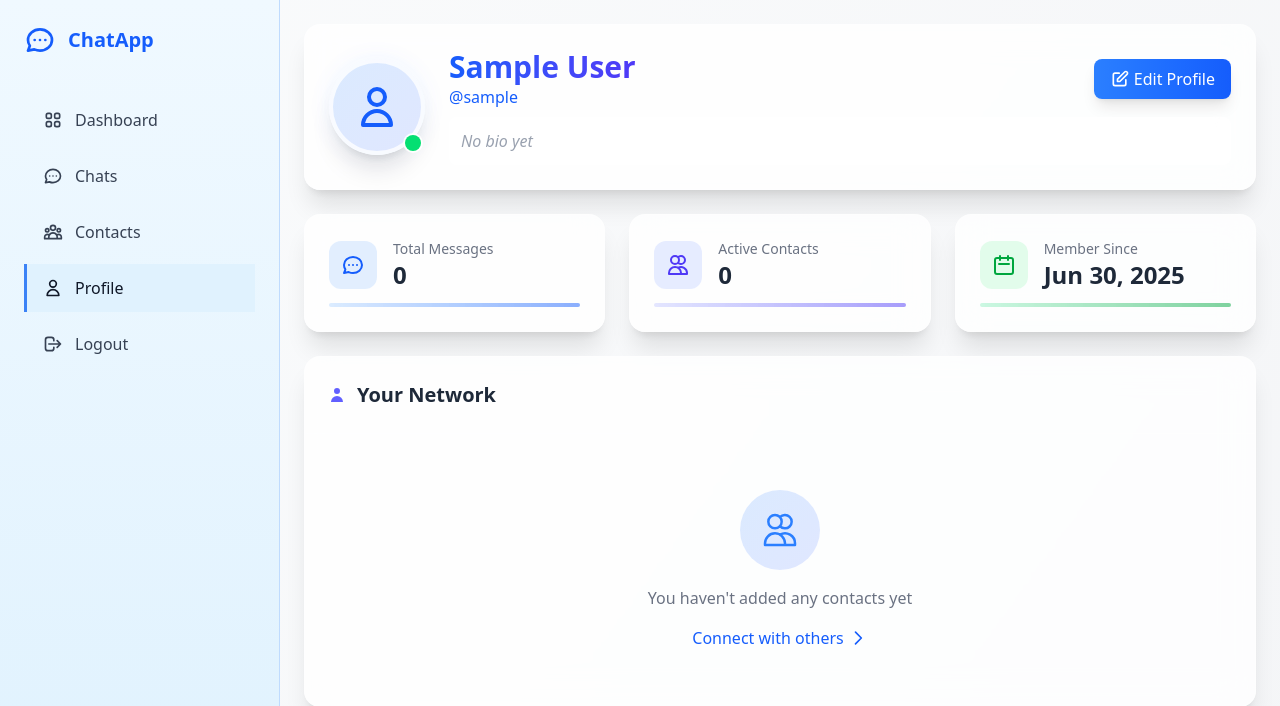
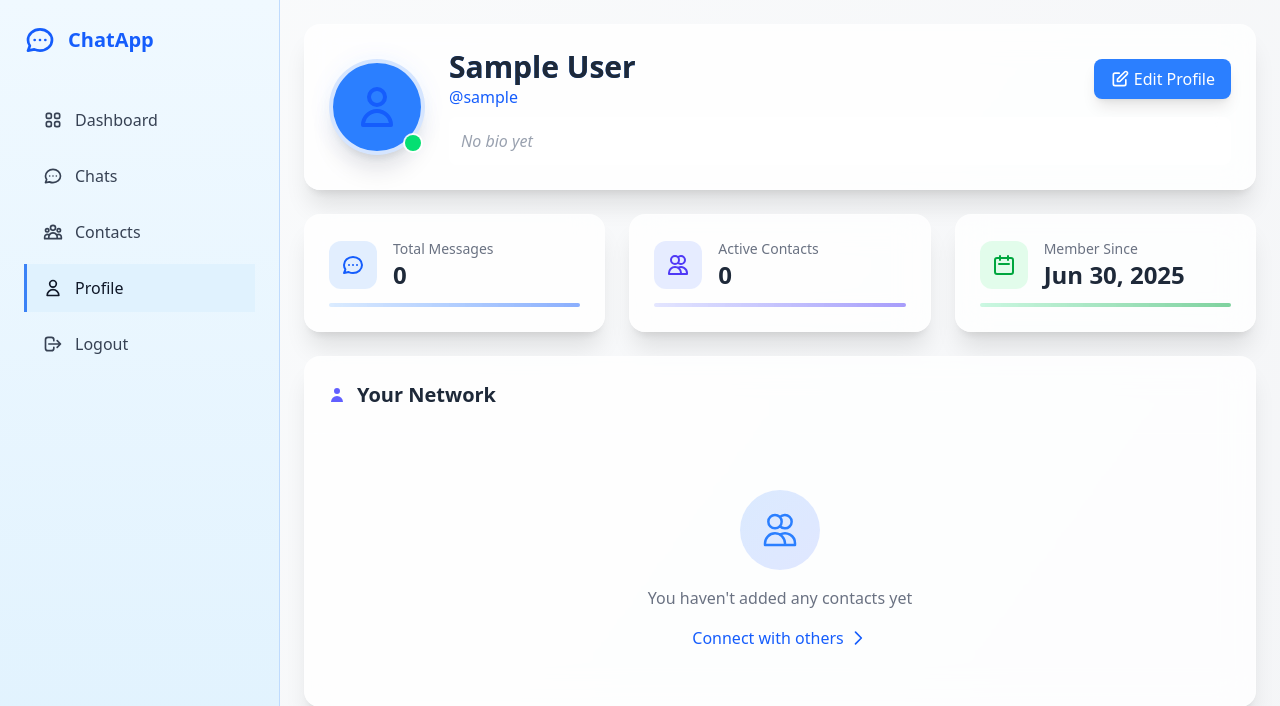
Before and after one commit to brizzieh/ChatAppv2, a Django app: page /dashboard/profile/ in a window 1280 px wide. Shown: the top 706 px of the page. Run offline with Django 5.2, Linux system fonts and the light colour scheme; the visitor is signed in with stand-in values (Sample User, id 1); data comes from the database, SQL or seed files in the repository; data that the repository does not hold is empty; style sheets or scripts are compiled from the project's sources; some libraries are stand-ins or nearby versions.

```diff
--- a/templates/dashboard/profile/index.html
+++ b/templates/dashboard/profile/index.html
@@ -17,7 +17,7 @@
                          class="relative h-24 w-24 rounded-full object-cover border-4 border-white/80 shadow-xl z-10"
                          alt="{{ user.username }} avatar">
                     {% else %}
-                    <div class="relative h-24 w-24 rounded-full bg-gradient-to-br from-blue-100 to-indigo-100 flex items-center justify-center text-blue-600 border-4 border-white/80 shadow-xl z-10">
+                    <div class="relative h-24 w-24 rounded-full bg-blue-500 flex items-center justify-center text-blue-600 border-4 border-white/80 shadow-xl z-10">
                         <svg xmlns="http://www.w3.org/2000/svg" class="h-12 w-12" fill="none" viewBox="0 0 24 24" stroke="currentColor">
                             <path stroke-linecap="round" stroke-linejoin="round" stroke-width="2" d="M16 7a4 4 0 11-8 0 4 4 0 018 0zM12 14a7 7 0 00-7 7h14a7 7 0 00-7-7z" />
                         </svg>
@@ -30,7 +30,7 @@
                 <div class="flex-1 text-center md:text-left space-y-2 transform transition-all hover:-translate-y-0.5">
                     <div class="flex flex-col md:flex-row md:items-center md:justify-between gap-4">
                         <div>
-                            <h1 class="text-2xl sm:text-3xl font-bold text-gray-800 bg-gradient-to-r from-blue-600 to-indigo-600 bg-clip-text text-transparent">
+                            <h1 class="text-2xl sm:text-3xl font-bold text-gray-800 bg-blue-500 bg-clip-text">
                                 {% if user.first_name or user.last_name %}
                                     {{ user.first_name }} {{ user.last_name }}
                                 {% else %}
@@ -39,7 +39,7 @@
                             </h1>
                             <p class="text-blue-600 font-medium">@{{ user.username|lower }}</p>
                         </div>
-                        <a href="{% url 'edit_profile' %}" class="inline-flex items-center justify-center px-4 py-2 bg-gradient-to-r from-blue-500 to-blue-600 hover:from-blue-600 hover:to-blue-700 text-white rounded-lg transition-all shadow-lg hover:shadow-xl transform hover:scale-[1.02] active:scale-[0.98]">
+                        <a href="{% url 'edit_profile' %}" class="inline-flex items-center justify-center px-4 py-2 bg-blue-500 hover:from-blue-600 hover:to-blue-700 text-white rounded-lg transition-all shadow-lg hover:shadow-xl transform hover:scale-[1.02] active:scale-[0.98]">
                             <svg xmlns="http://www.w3.org/2000/svg" class="h-5 w-5 mr-1" fill="none" viewBox="0 0 24 24" stroke="currentColor">
                                 <path stroke-linecap="round" stroke-linejoin="round" stroke-width="2" d="M11 5H6a2 2 0 00-2 2v11a2 2 0 002 2h11a2 2 0 002-2v-5m-1.414-9.414a2 2 0 112.828 2.828L11.828 15H9v-2.828l8.586-8.586z" />
                             </svg>
```
